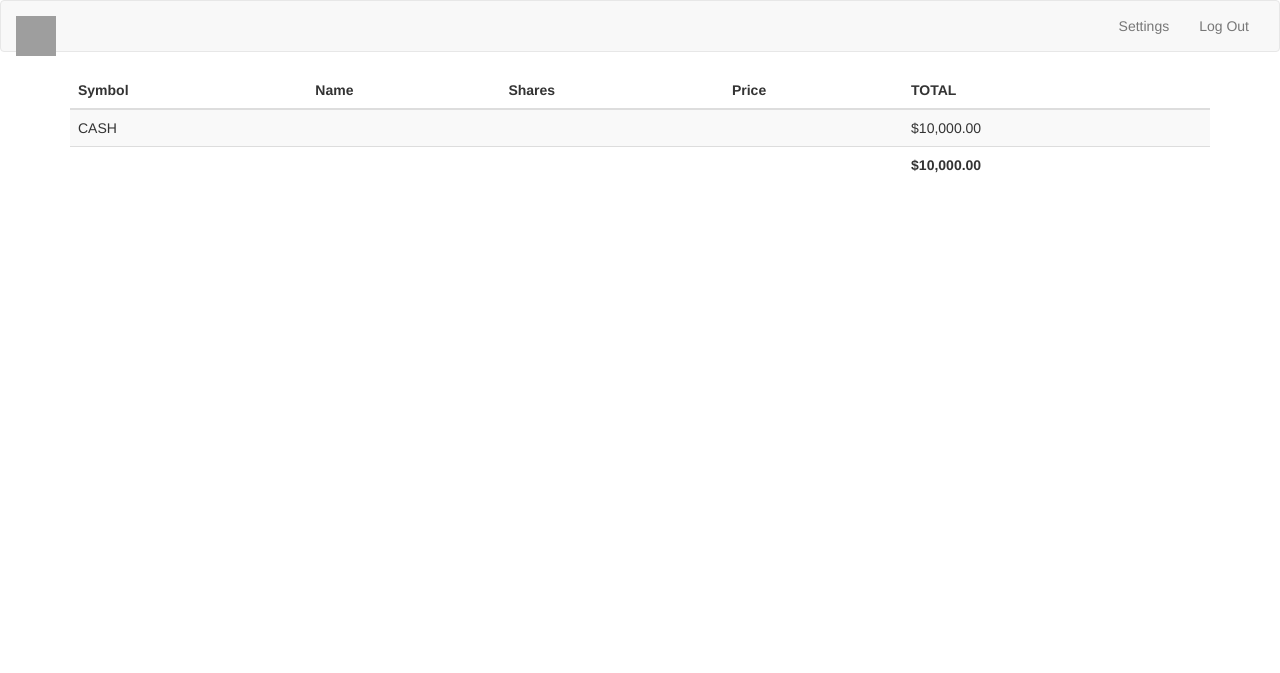
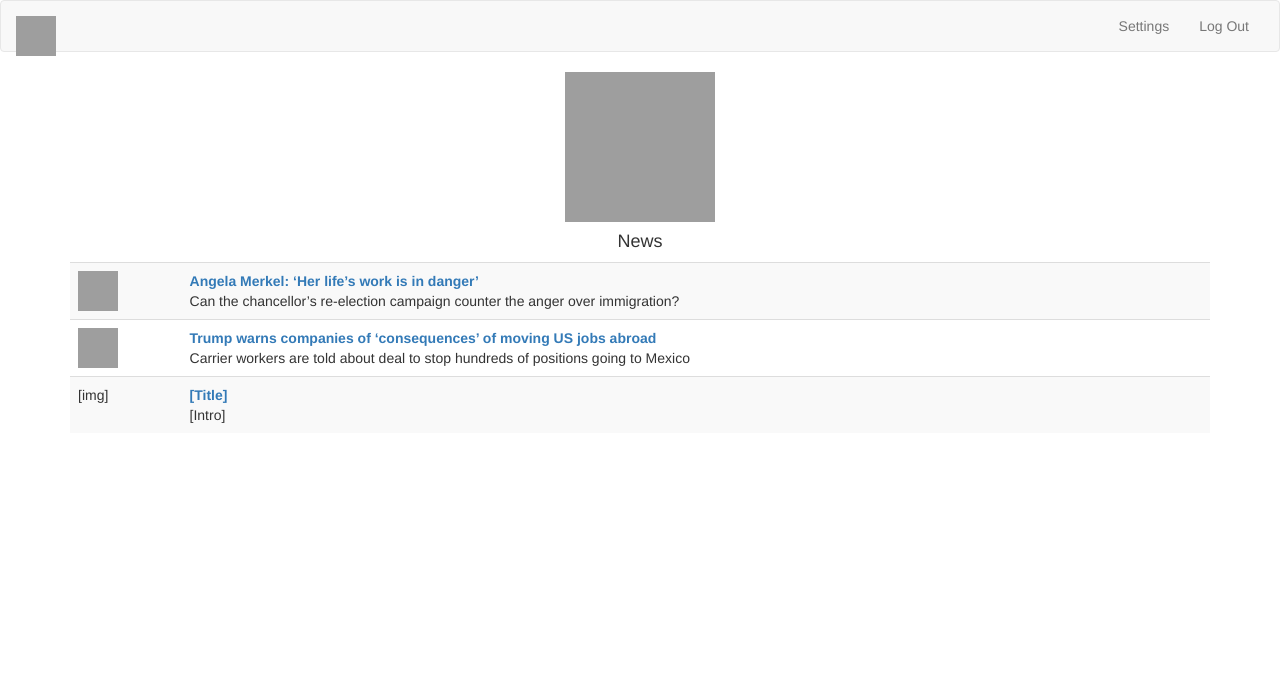
Before and after one commit to gzgracez/fini, a Flask app: page / in a window 1280 px wide. Shown: the top 673 px of the page. Run offline with Flask 2, Linux system fonts and the light colour scheme; a user stored in the database is signed in; data comes from the database, SQL or seed files in the repository; data that the repository does not hold is empty; some libraries are stand-ins or nearby versions; grey boxes are pictures that could not be loaded.

Commit message:
added sample news for conceptual layout

```diff
--- a/templates/index.html
+++ b/templates/index.html
@@ -1,40 +1,28 @@
 {% extends "layout.html" %}
 
 {% block title %}
-    Log In
+    Index
 {% endblock %}
 
 {% block main %}
+    <img src="https://photos-1.dropbox.com/t/2/AABunrwTLXpVeHunAXEthYJa1eWbHzCLX0lnmADV_JTKkw/12/9823147/png/32x32/3/1480644000/0/2/fini_black.png/EKe7qQcY3IwEIAIoAg/CaWHuERfnJBoNa3wCDiRbZF0eJsN81qcAcIwhW9tV1E?size_mode=3&dl=0&size=2048x1536" style="width:150px;height:150px;">
+    <h4>News</h4>
     <table class="table table-striped">
-        <thead>
+        <tbody>
             <tr>
-                <th>Symbol</th>
-                <th>Name</th>
-                <th>Shares</th>
-                <th>Price</th>
-                <th>TOTAL</th>
+                <td><img src="https://www.ft.com/__origami/service/image/v2/images/raw/http%3A%2F%2Fcom.ft.imagepublish.prod-us.s3.amazonaws.com%2Fdf2da30e-b7d8-11e6-961e-a1acd97f622d?source=next&fit=scale-down&width=700" style="width:40px;height:40px;"></td>
+                <td><a href="https://www.ft.com/content/74a8fd76-b58a-11e6-961e-a1acd97f622d" target=_"new"><b>Angela Merkel: ‘Her life’s work is in danger’</b></a><br>
+                Can the chancellor’s re-election campaign counter the anger over immigration?</td>
             </tr>
-        </thead>
-        <tfoot>
             <tr>
-                <td colspan="4"></td>
-                <td>{{ total }}</td>
+                <td><img src="https://www.ft.com/__origami/service/image/v2/images/raw/http%3A%2F%2Fcom.ft.imagepublish.prod-us.s3.amazonaws.com%2F0189a262-b7f3-11e6-961e-a1acd97f622d?source=next&fit=scale-down&width=700" style="width:40px;height:40px;"></td>
+                <td><a href="https://www.ft.com/content/7c75e0b8-b7f2-11e6-ba85-95d1533d9a62" target=_"new"><b>Trump warns companies of ‘consequences’ of moving US jobs abroad</b></a><br>
+                Carrier workers are told about deal to stop hundreds of positions going to Mexico</td>
             </tr>
-        </tfoot>
-        <tbody>
-                {% for t in transactions %}
-                <tr>
-                    <td>{{ t.symbol }}</td>
-                    <td>{{ t.name }}</td>
-                    <td>{{ t["SUM(shares)"] }}</td>
-                    <td>{{ t.price }}</td>
-                    <td>{{ t.total }}</td>
-                </tr>
-                {% endfor %}
-
             <tr>
-                <td colspan="4">CASH</td>
-                <td>{{ cash }}</td>
+                <td>[img]</td>
+                <td><a href="#"><b>[Title]</b></a><br>
+                [Intro]</td>
             </tr>
         </tbody>
     </table>
```
